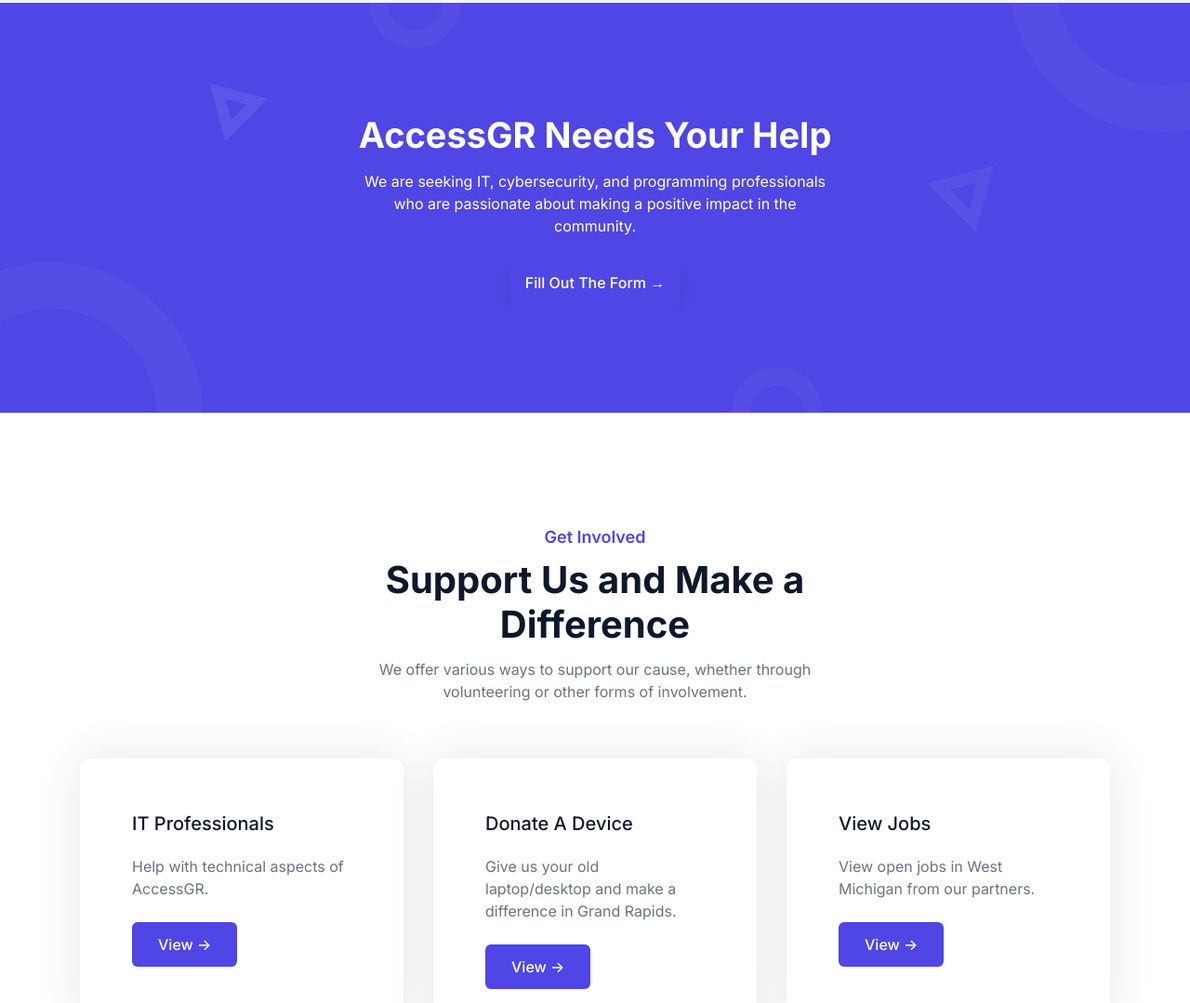
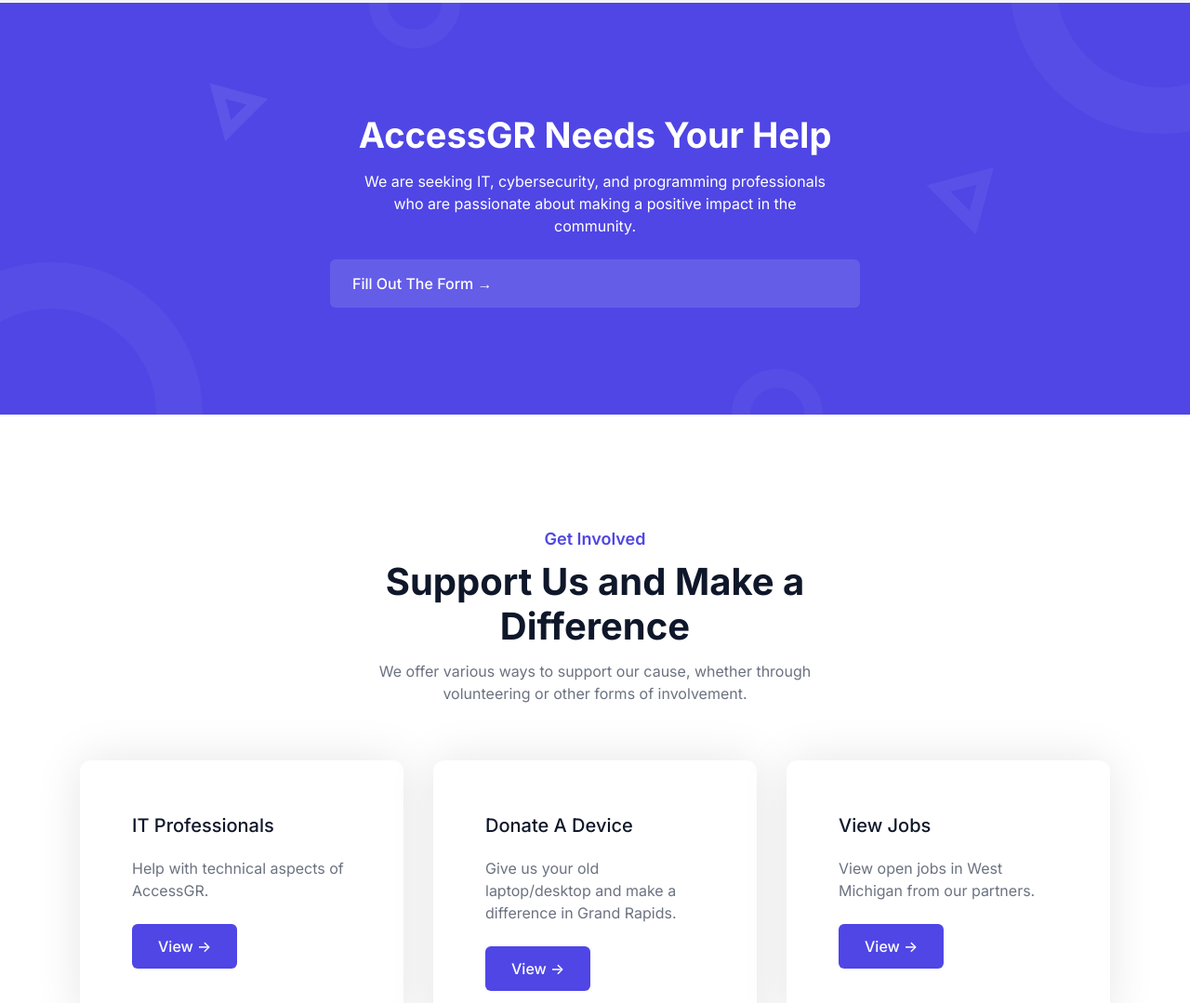
Before and after one commit to Sieep-Coding/accessGR-site, an Astro site: page / in a window 1280 px wide. Shown: the part 2032-3111 px from the top of the page at 93% size. Built offline with nearby package versions, Linux system fonts and the light colour scheme; Astro itself is replaced by a stand-in of ours.

Commit message:
Update CTAsection.astro

```diff
--- a/src/components/CTAsection.astro
+++ b/src/components/CTAsection.astro
@@ -12,8 +12,8 @@
             <p class="mb-6 mx-auto max-w-[515px] text-base leading-[1.5] text-white">
               We are seeking IT, cybersecurity, and programming professionals who are passionate about making a positive impact in the community.
             </p>
-            <a href="javascript:void(0)"
-             class="inline-block py-3 px-4 text-base font-medium text-white transition duration-300 border border-transparent rounded-md bg-primary hover:bg-blue-dark hover:scale-105 shadow-lg">
+            <a href="#contact"
+             class="flex items-center gap-4 py-[14px] rounded-md bg-white/[0.12] px-6 text-base font-medium text-white transition duration-300 ease-in-out hover:bg-white hover:text-dark">
              Fill Out The Form →
            </a>
           </div>
```
